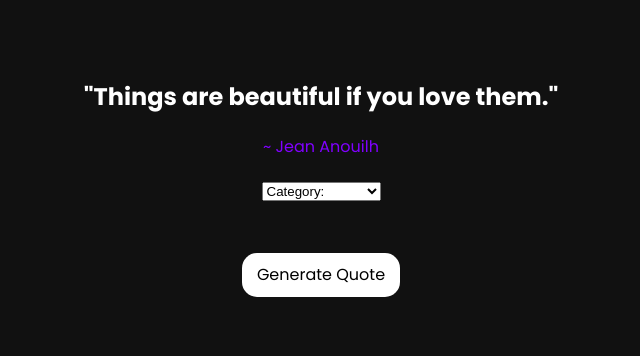
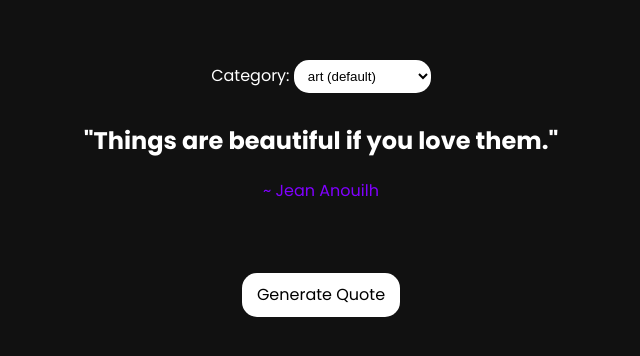
Before and after one commit to iam-player/random-quote-generator, a plain HTML site: page index.html in a window 1280 px wide. Shown: the part 212-568 px from the top of the page, without its empty margins (319-959 px from the left). Drawn offline with nearby package versions, Linux system fonts and the light colour scheme.

Commit message:
changed categories to dynamic

```diff
--- a/assets/scripts/app.js
+++ b/assets/scripts/app.js
@@ -4,6 +4,8 @@ const buttons = document.querySelectorAll("button");
 
 const categories = document.getElementById("categories");
 const categoryArray = ["age", "alone", "amazing", "anger", "architecture", "art", "attitude", "beauty", "best", "birthday", "business", "car", "change", "communications", "computers", "cool", "courage", "dad", "dating", "death", "design", "dreams", "education", "environmental", "equality", "experience", "failure", "faith", "family", "famous", "fear", "fitness", "food", "forgiveness", "freedom", "friendship", "funny", "future", "god", "good", "government", "graduation", "great", "happiness", "health", "history", "home", "hope", "humor", "imagination", "inspirational", "intelligence", "jealousy", "knowledge", "leadership", "learning", "legal", "life", "love", "marriage", "medical", "men", "mom", "money", "morning", "movies", "success"];
+
+categories.innerHTML += '<option value="art" disabled selected>art (default)</option>'
 
 for(let i = 0; i < categoryArray.length; i++){
     categories.innerHTML += '<option value="' + categoryArray[i] + '">' + categoryArray[i] + '</option>';
@@ -25,7 +27,7 @@ const generateQuoteFromAPI = () => {
     success: function (result) {
       for (let index in result) {
         quote.innerText = result[index]["quote"];
-        author.innerText = "~ " + result[index]["author"];
+        author.innerText = result[index]["author"];
       }
     },
     error: function ajaxError(jqXHR) {
--- a/assets/styles/main.scss
+++ b/assets/styles/main.scss
@@ -32,6 +32,19 @@ main {
 	font-size: 1rem;
 	font-weight: 500;
 	color: #8000ff;
+
+    &::before{
+        content: "~ ";
+    }
+}
+
+select{
+    background-color: white;
+    border: 0;
+    outline: 0;
+    border-radius: 15px;
+    margin-bottom: 30px;
+    padding: 8px 10px;
 }
 
 button {
--- a/index.html
+++ b/index.html
@@ -15,11 +15,12 @@
 	<body>
 		<main>
 			<div class="container">
+                <label for="categories">Category:</label>
+                <select name="categories" id="categories">
+				</select>
 				<h2 id="quote">Things are beautiful if you love them.</h2>
-				<h3 id="author">~ Jean Anouilh</h3>
-				<select name="" id="categories">
-					<option value="" disabled selected>Category:</option>
-				</select>
+				<h3 id="author">Jean Anouilh</h3>
+
 			</div>
 			<button type="submit">Generate Quote</button>
 		</main>
```
Also changed, not shown: assets/styles/main.css, 1 other file.
